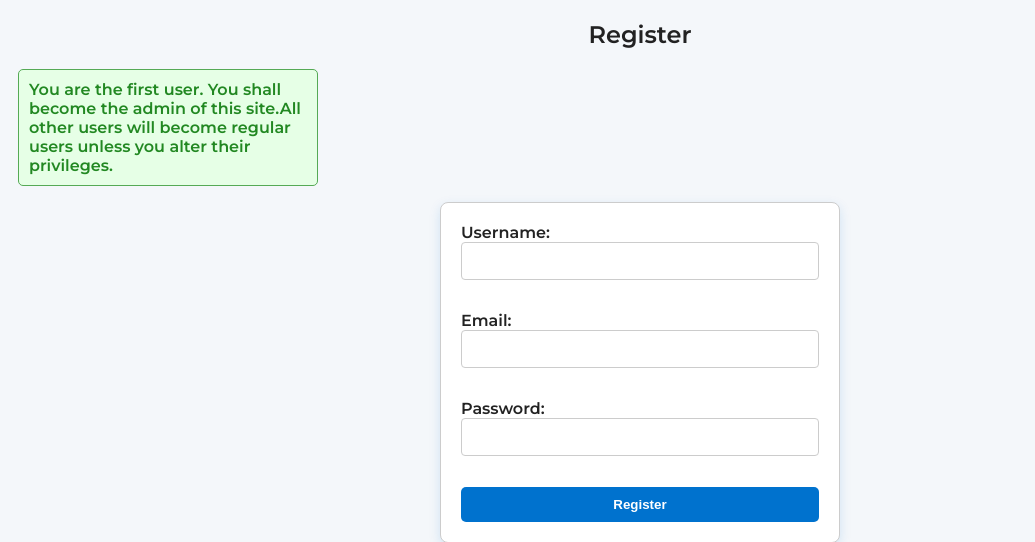
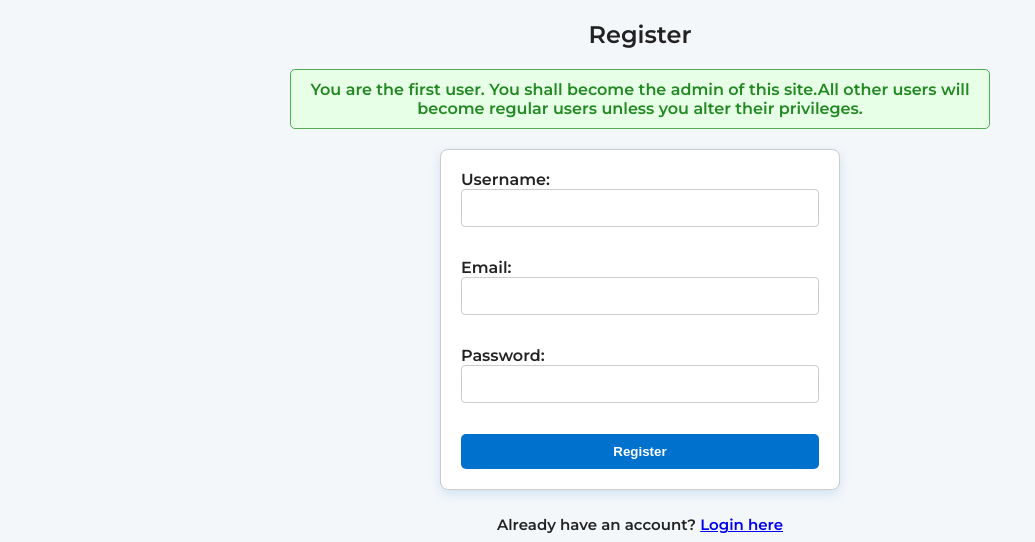
Before and after one commit to JamesLahiffe-Baker/temenos_bug_report, a FastAPI app: page /register in a window 1280 px wide. Shown: the part 135-677 px from the top of the page, without its empty margins (0-1035 px from the left). Run offline with FastAPI, Linux system fonts and the light colour scheme.

Commit message:
Update styles.css

```diff
--- a/static/styles.css
+++ b/static/styles.css
@@ -271,6 +271,9 @@ p.admin-message {
     color: #228822;
     font-weight: bold;
     border-radius: 5px;
+    max-width: 700px;
+    margin: 20px auto;
+    text-align: center;
 }
 
 .comment-list {
```
